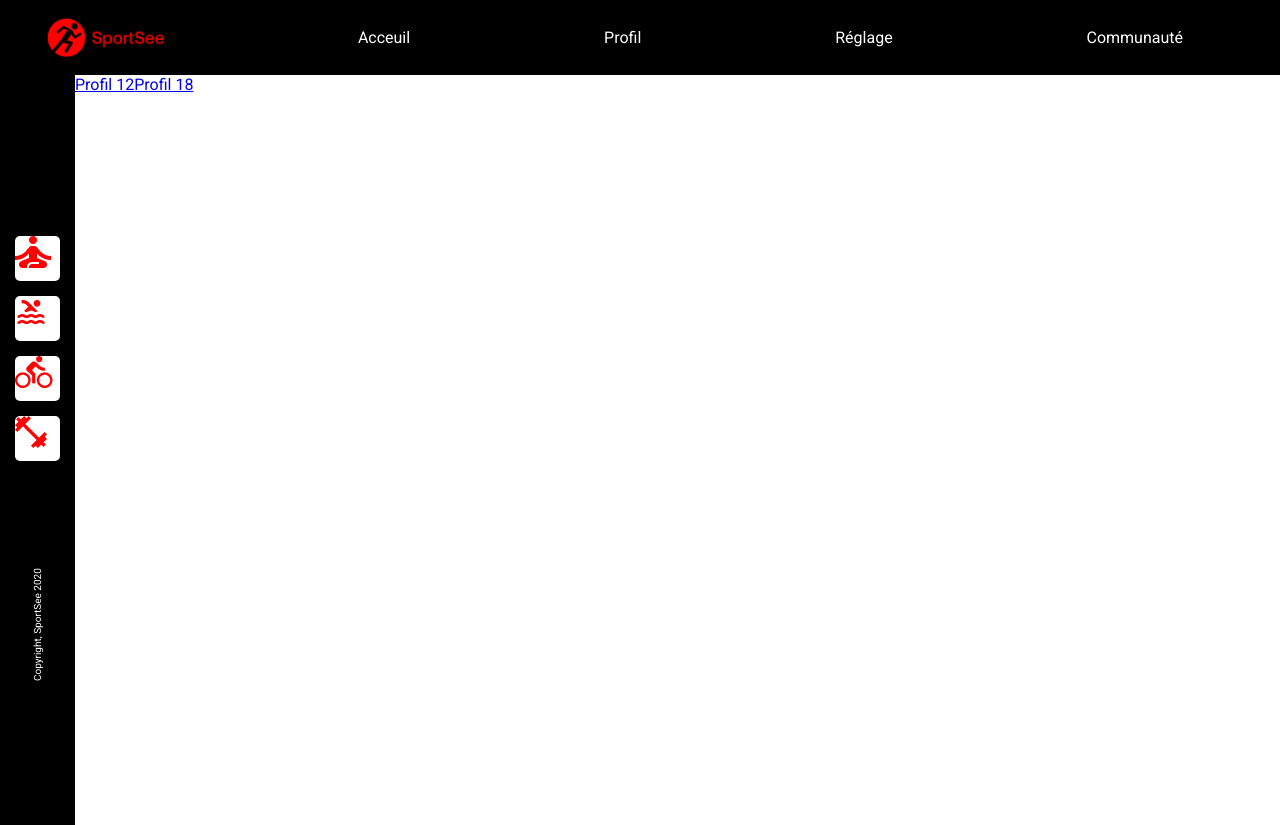
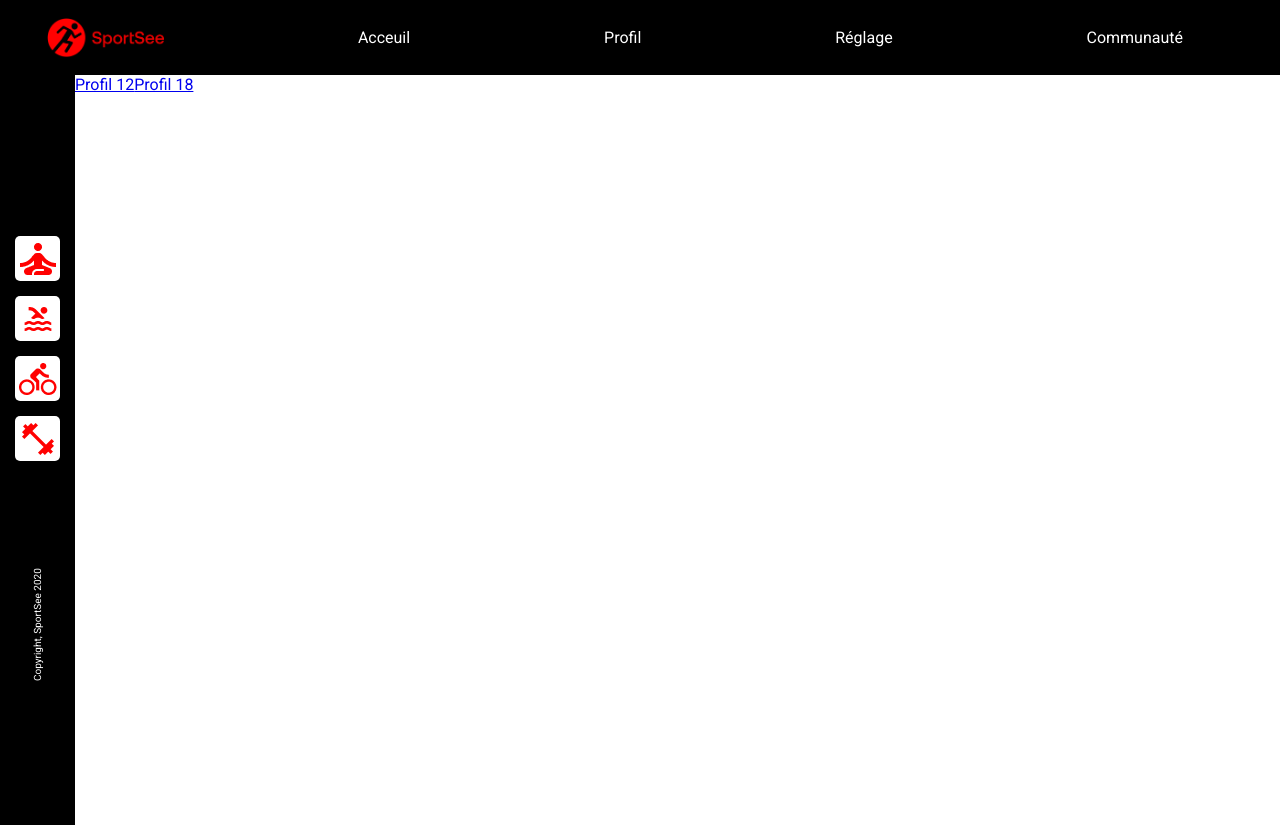
Before and after one commit to Maximecat/Maximecat_12_09052023, a React (Create React App) app: page / in a window 1280 px wide. Built offline with nearby package versions, Linux system fonts and the light colour scheme.

Commit message:
center element in SideElement

```diff
--- a/src/components/SideElement/SideElement.css
+++ b/src/components/SideElement/SideElement.css
@@ -1,4 +1,7 @@
 .box-SideElement {
+    display: flex;
+    align-items: center;
+    justify-content: center;
     background-color: white;
     border-radius: 5px;
     width: 45px;
@@ -6,4 +9,6 @@
     margin-bottom: 15px;
 }
 
-.logo-SideElement {}
+.sideElement-image {
+    width: 25px;
+}
```
